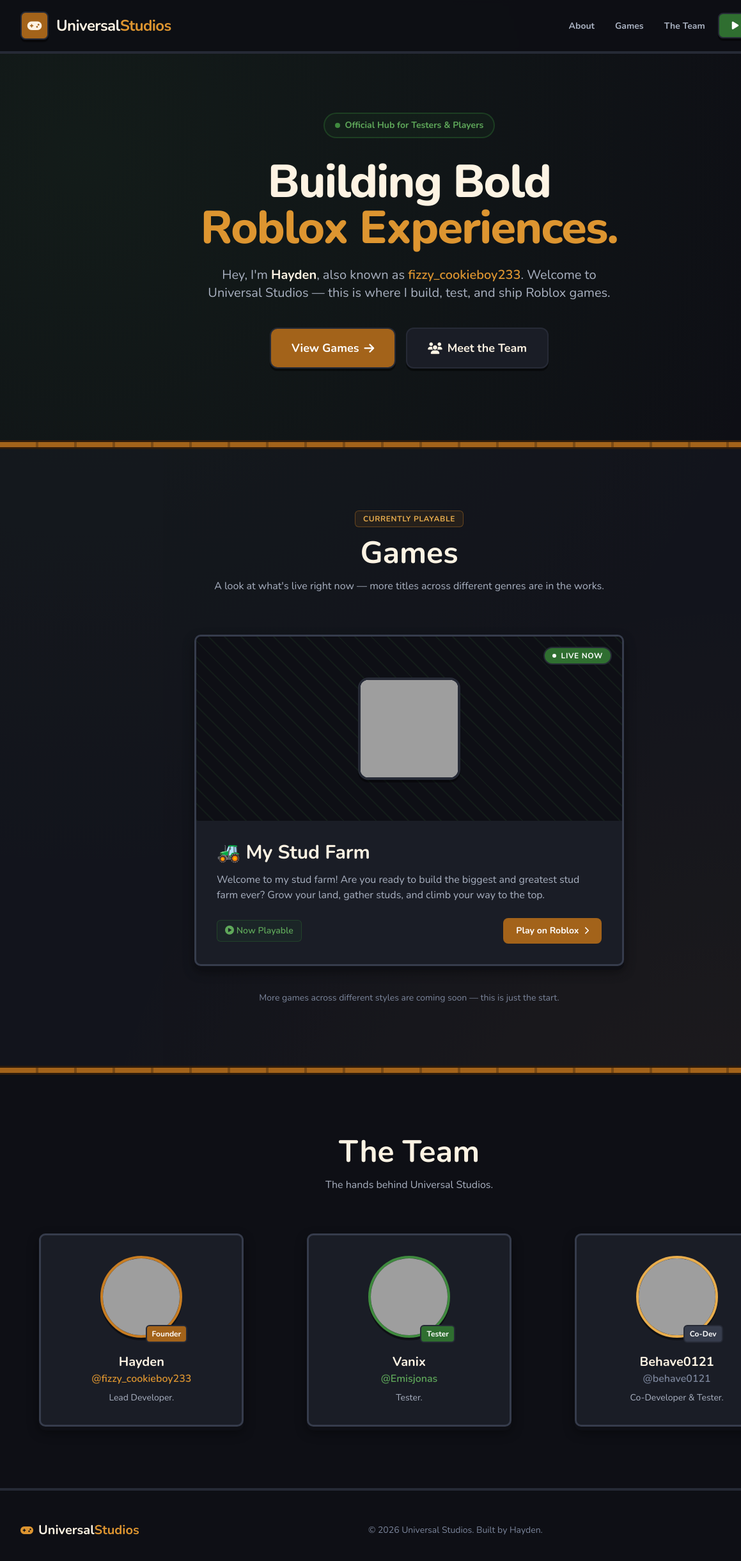
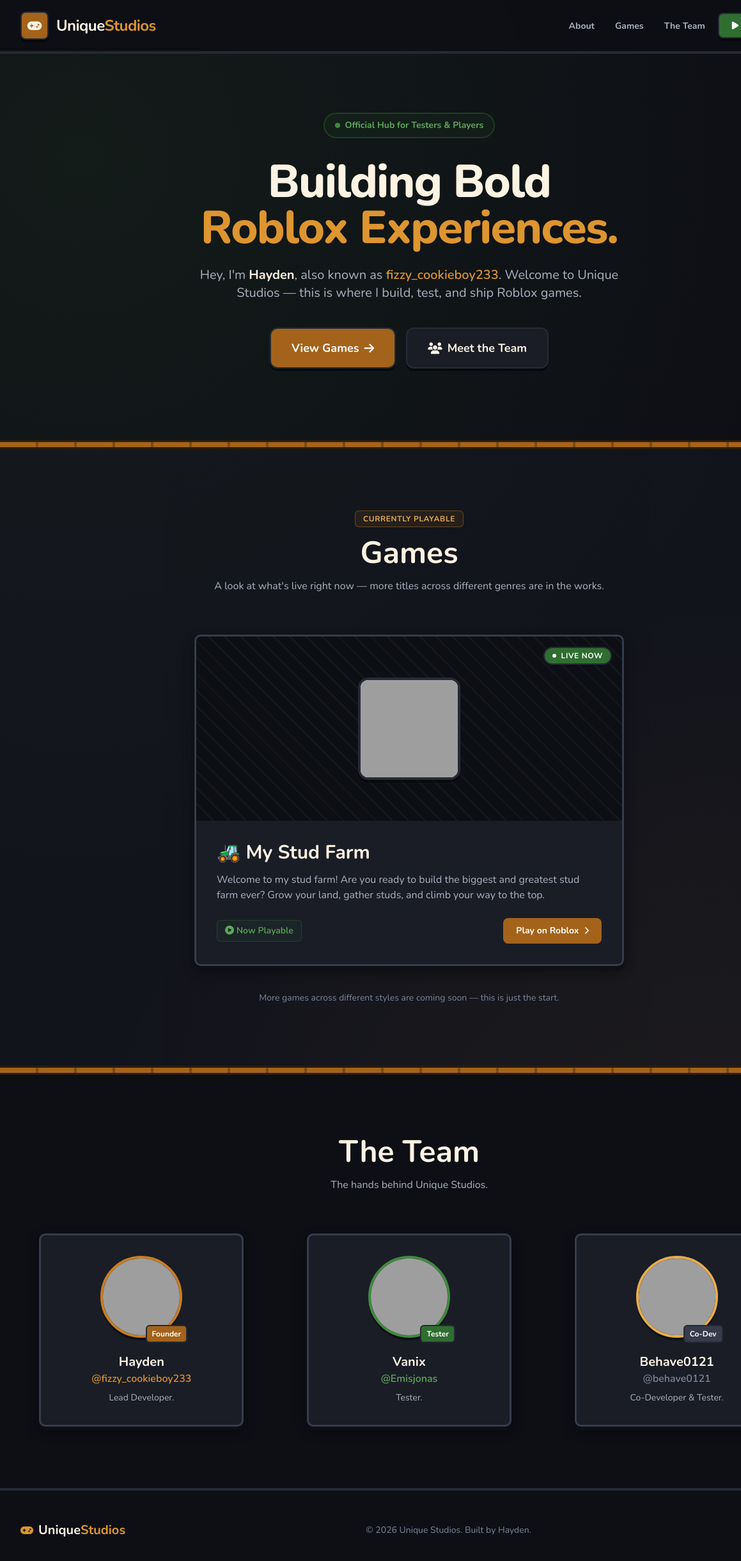
Before and after one commit to nyatter1/uniquestudios, a plain HTML site: page index.html in a window 1280 px wide. Shown: the full height of the page at 64% size, 0-1159 px from the left. Drawn offline with nearby package versions, Linux system fonts and the light colour scheme; grey boxes are pictures that could not be loaded.

Commit message:
Update index.html

```diff
--- a/index.html
+++ b/index.html
@@ -3,7 +3,7 @@
 <head>
   <meta charset="UTF-8">
   <meta name="viewport" content="width=device-width, initial-scale=1.0">
-  <title>Universal Studios | Roblox Games</title>
+  <title>Unique Studios | Roblox Games</title>
   <script src="https://cdn.tailwindcss.com"></script>
   <link href="https://cdnjs.cloudflare.com/ajax/libs/font-awesome/6.4.0/css/all.min.css" rel="stylesheet">
   <link href="https://fonts.googleapis.com/css2?family=Baloo+2:wght@500;600;700;800&family=Nunito:wght@400;500;600;700;800&display=swap" rel="stylesheet">
@@ -148,7 +148,7 @@
           <div class="w-11 h-11 rounded-lg bg-barn-600 border-2 border-soil-700 flex items-center justify-center shadow-wood">
             <i class="fa-solid fa-gamepad text-barn-50 text-lg"></i>
           </div>
-          <span class="font-display font-bold text-2xl tracking-tight text-barn-50">Universal<span class="text-barn-400">Studios</span></span>
+          <span class="font-display font-bold text-2xl tracking-tight text-barn-50">Unique<span class="text-barn-400">Studios</span></span>
         </div>
         <div class="hidden md:block">
           <div class="ml-10 flex items-baseline space-x-2">
@@ -189,7 +189,7 @@
     </h1>
 
     <p class="max-w-2xl text-lg md:text-xl text-soil-200 mb-10 animate-fade-in-up" style="animation-delay: 0.3s;">
-      Hey, I'm <strong class="text-barn-50">Hayden</strong>, also known as <span class="text-barn-400 font-semibold">fizzy_cookieboy233</span>. Welcome to Universal Studios — this is where I build, test, and ship Roblox games.
+      Hey, I'm <strong class="text-barn-50">Hayden</strong>, also known as <span class="text-barn-400 font-semibold">fizzy_cookieboy233</span>. Welcome to Unique Studios — this is where I build, test, and ship Roblox games.
     </p>
 
     <div class="flex flex-col sm:flex-row gap-4 animate-fade-in-up" style="animation-delay: 0.4s;">
@@ -256,7 +256,7 @@
     <div class="max-w-7xl mx-auto px-4 sm:px-6 lg:px-8">
       <div class="text-center mb-16 reveal">
         <h2 class="font-display text-3xl md:text-5xl font-bold text-barn-50 mb-4">The Team</h2>
-        <p class="text-soil-200 max-w-2xl mx-auto">The hands behind Universal Studios.</p>
+        <p class="text-soil-200 max-w-2xl mx-auto">The hands behind Unique Studios.</p>
       </div>
 
       <div class="flex flex-col md:flex-row justify-center items-stretch gap-8 md:gap-10">
@@ -301,10 +301,10 @@
     <div class="max-w-7xl mx-auto px-4 sm:px-6 lg:px-8 flex flex-col md:flex-row justify-between items-center gap-4">
       <div class="flex items-center gap-2">
         <i class="fa-solid fa-gamepad text-barn-400"></i>
-        <span class="font-display font-bold text-xl text-barn-50">Universal<span class="text-barn-400">Studios</span></span>
+        <span class="font-display font-bold text-xl text-barn-50">Unique<span class="text-barn-400">Studios</span></span>
       </div>
       <p class="text-soil-300 text-sm text-center md:text-left">
-        &copy; <span id="year"></span> Universal Studios. Built by Hayden.
+        &copy; <span id="year"></span> Unique Studios. Built by Hayden.
       </p>
       <div class="flex gap-4">
         <a href="https://www.roblox.com/games/74116879204708/My-Stud-Farm" target="_blank" rel="noopener" class="text-soil-300 hover:text-barn-300 transition-colors"><i class="fa-brands fa-roblox text-xl"></i></a>
```
